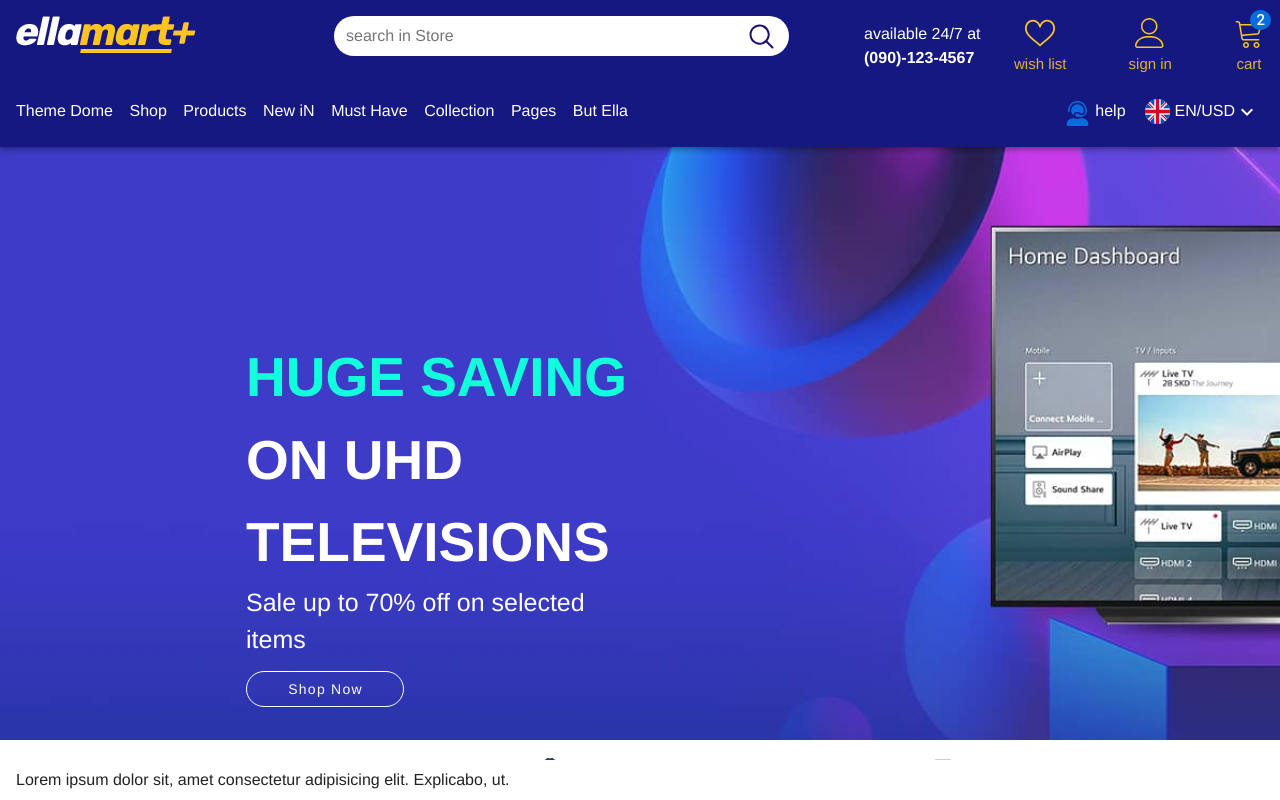
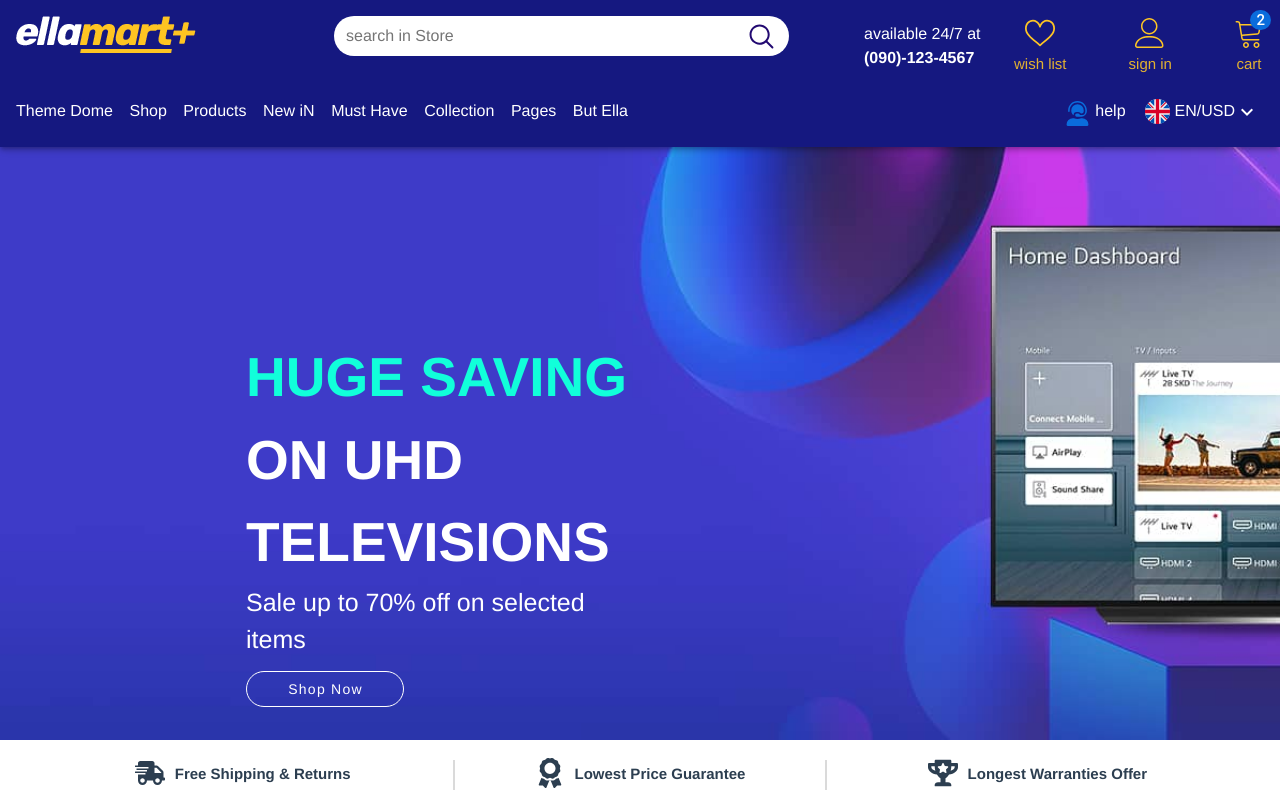
Before and after one commit to Vue-Project/ellamarkt, a Vue app: page / in a window 1280 px wide. Shown: the top 800 px of the page. Built offline with nearby package versions, Linux system fonts and the light colour scheme.

Commit message:
refactor(layout): restructure layout components and update styles
- Move Applayout.vue to layouts directory and delete duplicate file
- Add FixedNavbar component to the layout
- Update AppFooter template and add absolute attribute
- Adjust styles for v-layout and v-main to improve positioning

```diff
--- a/src/App.vue
+++ b/src/App.vue
@@ -37,4 +37,7 @@
 .v-main {
     padding-top: 140px !important;
 }
+.v-layout {
+    position: relative;
+}
 </style>
--- a/src/components/layouts/Applayout.vue
+++ b/src/components/layouts/Applayout.vue
@@ -4,6 +4,7 @@
             <CardDrawer />
             <v-main><slot></slot></v-main>
             <AppHeader />
+            <FixedNavbar />
             <AppFooter />
         </v-layout>
     </div>
@@ -12,6 +13,7 @@
 import AppHeader from "@/components/layouts/partial/AppHeader.vue";
 import AppFooter from "@/components/layouts/partial/AppFooter.vue";
 import CardDrawer from "@/components/layouts/partial/CardDrawer.vue";
+import FixedNavbar from "@/components/layouts/partial/FixedNavbar.vue";
 export default {
     data() {
         return {
@@ -22,6 +24,7 @@
         AppHeader,
         AppFooter,
         CardDrawer,
+        FixedNavbar,
     },
 };
 </script>
--- a/src/components/layouts/partial/AppFooter.vue
+++ b/src/components/layouts/partial/AppFooter.vue
@@ -1,6 +1,6 @@
-<template lang="">
+<template>
     <div class="app-footer">
-        <v-footer :app="true">Lorem ipsum dolor sit, amet consectetur adipisicing elit. Explicabo, ut.</v-footer>
+        <v-footer :app="true" absolute>Lorem ipsum dolor sit, amet consectetur adipisicing elit. Explicabo, ut.</v-footer>
     </div>
 </template>
 <script>
```
Also changed, not shown: src/components/Applayout.vue (deleted, +0 -29 lines).
